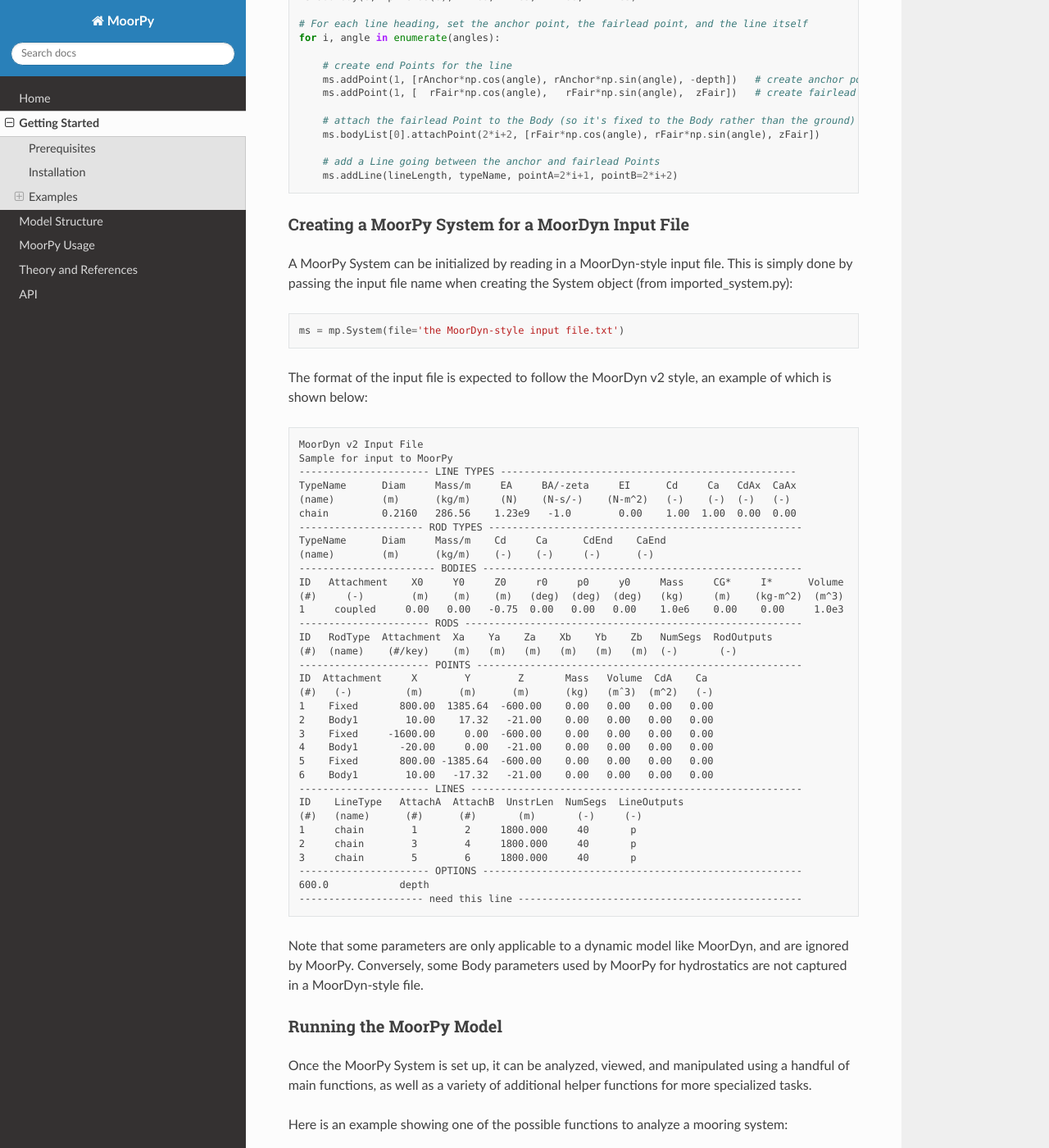
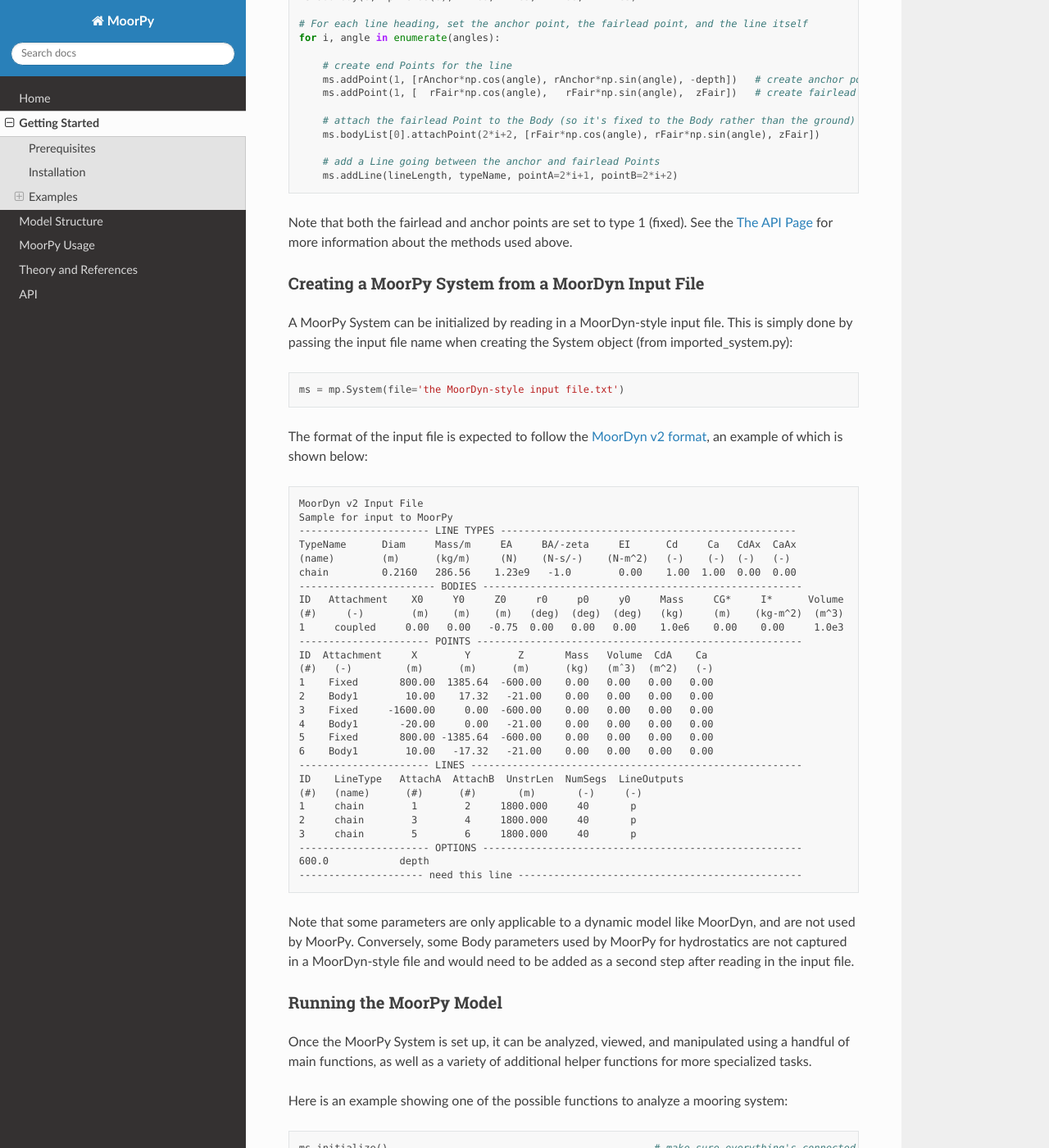
Before and after one commit to NREL/MoorPy, a Sphinx documentation site: the page built from docs/starting.rst, in a window 1280 px wide and 1400 px high, scrolled down 1365 px. Shown: the whole window at 82% size. Built offline with Sphinx 7.4.7 and the Read the Docs theme 3.1.0, drawn with Linux system fonts in a browser that asks for light colours; some of the changed text lies outside the part shown.

```diff
--- a/docs/starting.rst
+++ b/docs/starting.rst
@@ -80,9 +80,12 @@ gives an example of how they work (from manual_system.py).
       ms.addLine(lineLength, typeName, pointA=2*i+1, pointB=2*i+2)
 
 
+Note that both the fairlead and anchor points are set to type 1 (fixed).
+See the :ref:`The API Page<API>` for more information about the methods
+used above.
 
 
-Creating a MoorPy System for a MoorDyn Input File
+Creating a MoorPy System from a MoorDyn Input File
 -------------------------------------------------
 
 .. _inputfile:
@@ -96,7 +99,8 @@ passing the input file name when creating the System object (from imported_syste
 
 
 The format of the input file is expected to follow the
-MoorDyn v2 style, an example of which is shown below:
+`MoorDyn v2 format <https://moordyn.readthedocs.io/en/latest/inputs.html#the-v2-input-file>`_,
+an example of which is shown below:
 
 
 .. code-block:: none
@@ -107,16 +111,10 @@ MoorDyn v2 style, an example of which is shown below:
   TypeName      Diam     Mass/m     EA     BA/-zeta     EI      Cd     Ca   CdAx  CaAx
   (name)        (m)      (kg/m)     (N)    (N-s/-)    (N-m^2)   (-)    (-)  (-)   (-)
   chain         0.2160   286.56    1.23e9   -1.0        0.00    1.00  1.00  0.00  0.00
-  --------------------- ROD TYPES -----------------------------------------------------
-  TypeName      Diam     Mass/m    Cd     Ca      CdEnd    CaEnd
-  (name)        (m)      (kg/m)    (-)    (-)     (-)      (-)
   ----------------------- BODIES ------------------------------------------------------
   ID   Attachment    X0     Y0     Z0     r0     p0     y0     Mass     CG*     I*      Volume   CdA*   Ca*
   (#)     (-)        (m)    (m)    (m)   (deg)  (deg)  (deg)   (kg)     (m)    (kg-m^2)  (m^3)   (m^2)  (-)
   1     coupled     0.00   0.00   -0.75  0.00   0.00   0.00    1.0e6    0.00    0.00     1.0e3   0.00   0.00
-  ---------------------- RODS ---------------------------------------------------------
-  ID   RodType  Attachment  Xa    Ya    Za    Xb    Yb    Zb   NumSegs  RodOutputs
-  (#)  (name)    (#/key)    (m)   (m)   (m)   (m)   (m)   (m)  (-)       (-)
   ---------------------- POINTS -------------------------------------------------------
   ID  Attachment     X        Y        Z       Mass   Volume  CdA    Ca
   (#)   (-)         (m)      (m)      (m)      (kg)   (mˆ3)  (m^2)   (-)
@@ -137,8 +135,10 @@ MoorDyn v2 style, an example of which is shown below:
   --------------------- need this line ------------------------------------------------
 
 
-Note that some parameters are only applicable to a dynamic model like MoorDyn, and are ignored by MoorPy.
-Conversely, some Body parameters used by MoorPy for hydrostatics are not captured in a MoorDyn-style file.
+Note that some parameters are only applicable to a dynamic model like MoorDyn,
+and are not used by MoorPy. Conversely, some Body parameters used by MoorPy
+for hydrostatics are not captured in a MoorDyn-style file and would need to be
+added as a second step after reading in the input file.
 
 
 
@@ -165,13 +165,15 @@ Here is an example showing one of the possible functions to analyze a mooring sy
 
 
 
-**Documentation Overview**
+Documentation Overview
+----------------------
 
 An overview of how a mooring system is represented in MoorPy can be found in :ref:`The Model Structure page<Model Structure>`.
 
 More documentation and examples of other functions that can be applied to a MoorPy mooring system can be
 found in :ref:`The Usage page<MoorPy Usage>`.
 
-Detailed theory "under the hood" of the functions in MoorPy can be found in :ref:`The Theory Page<Theory and References>`.
+Links to papers that cover MoorPy theory can be found in :ref:`The Theory Page<Theory and References>`.
 
-Detailed inputs and outputs of MoorPy classes and functions can be found in :ref:`The API Page<API>`.
+Descriptions of the MoorPy System class methods, the main way to interact
+with MoorPy programmatically, can be found in :ref:`The API Page<API>`.
```
Also changed, not shown: moorpy/library/readme.md (added), 7 other files.
